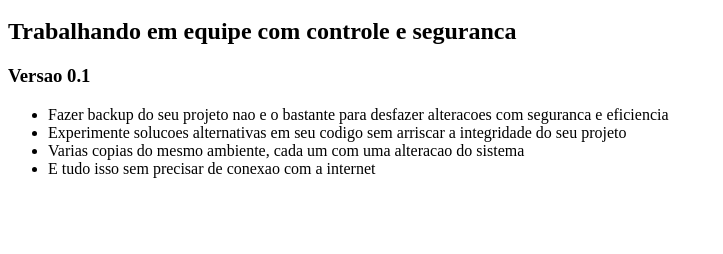
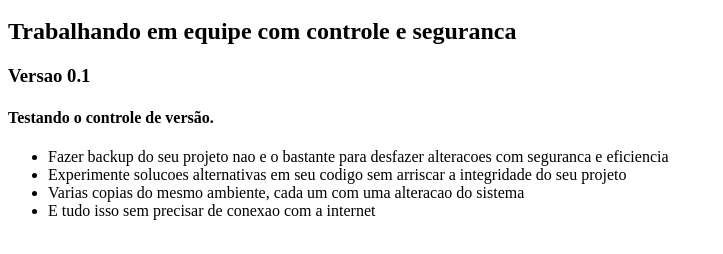
Before and after one commit to laismmadeira/cursogit, a plain HTML site: page index.html in a window 1280 px wide. Shown: the part 48-302 px from the top of the page, without its empty margins (0-723 px from the left). Drawn offline with Linux system fonts and the light colour scheme.

Commit message:
Adicionado mais um titulo na pagina

```diff
--- a/index.html
+++ b/index.html
@@ -5,9 +5,11 @@
 	</head>
 
 	<body>
+
 		<h1>Git</h1>
 		<h2>Trabalhando em equipe com controle e seguranca</h2>
 		<h3>Versao 0.1</h3>
+		<h4>Testando o controle de versão.</h4>
 		<ul>
 			<li>Fazer backup do seu projeto nao e o bastante para desfazer
 			alteracoes com seguranca e eficiencia</li>
```
